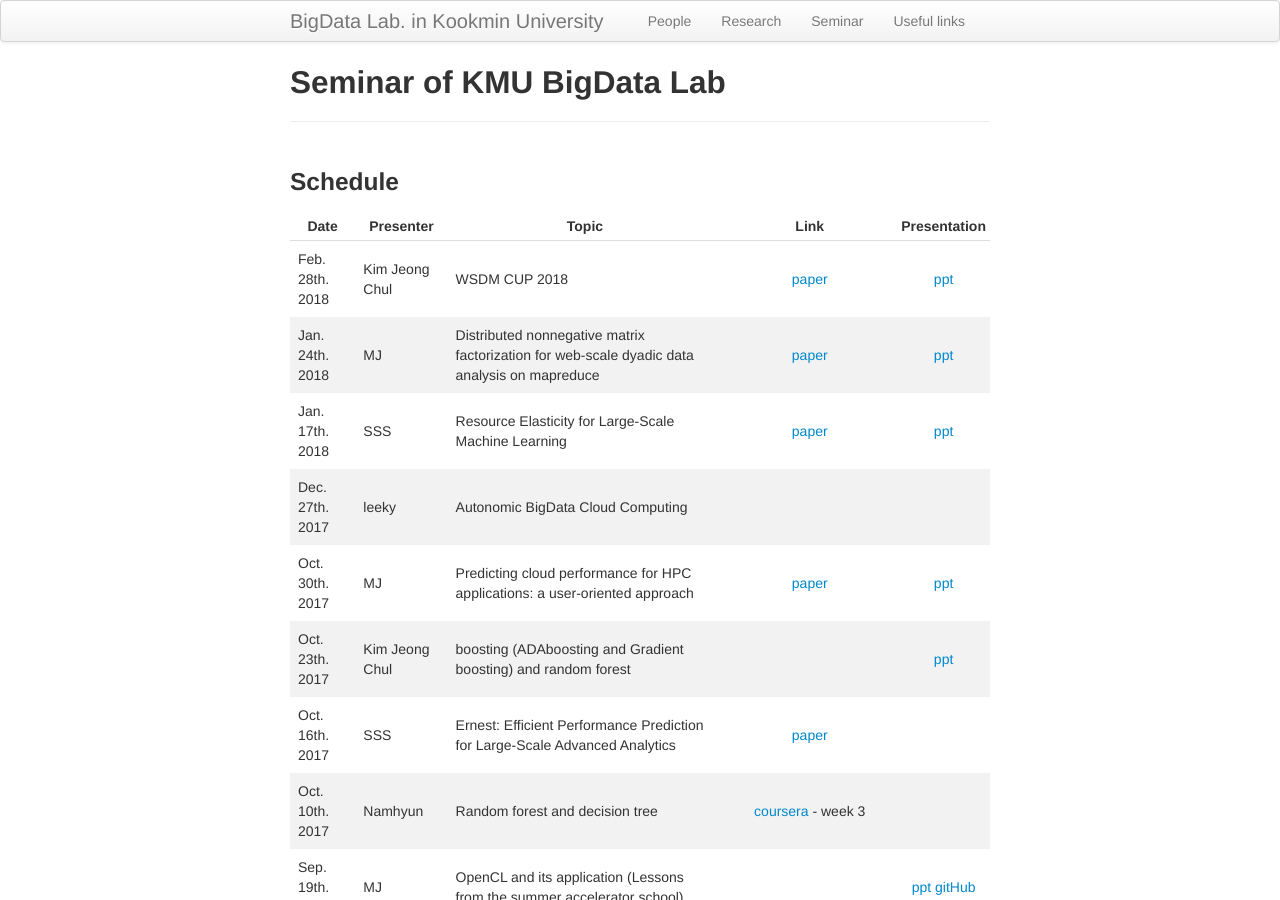
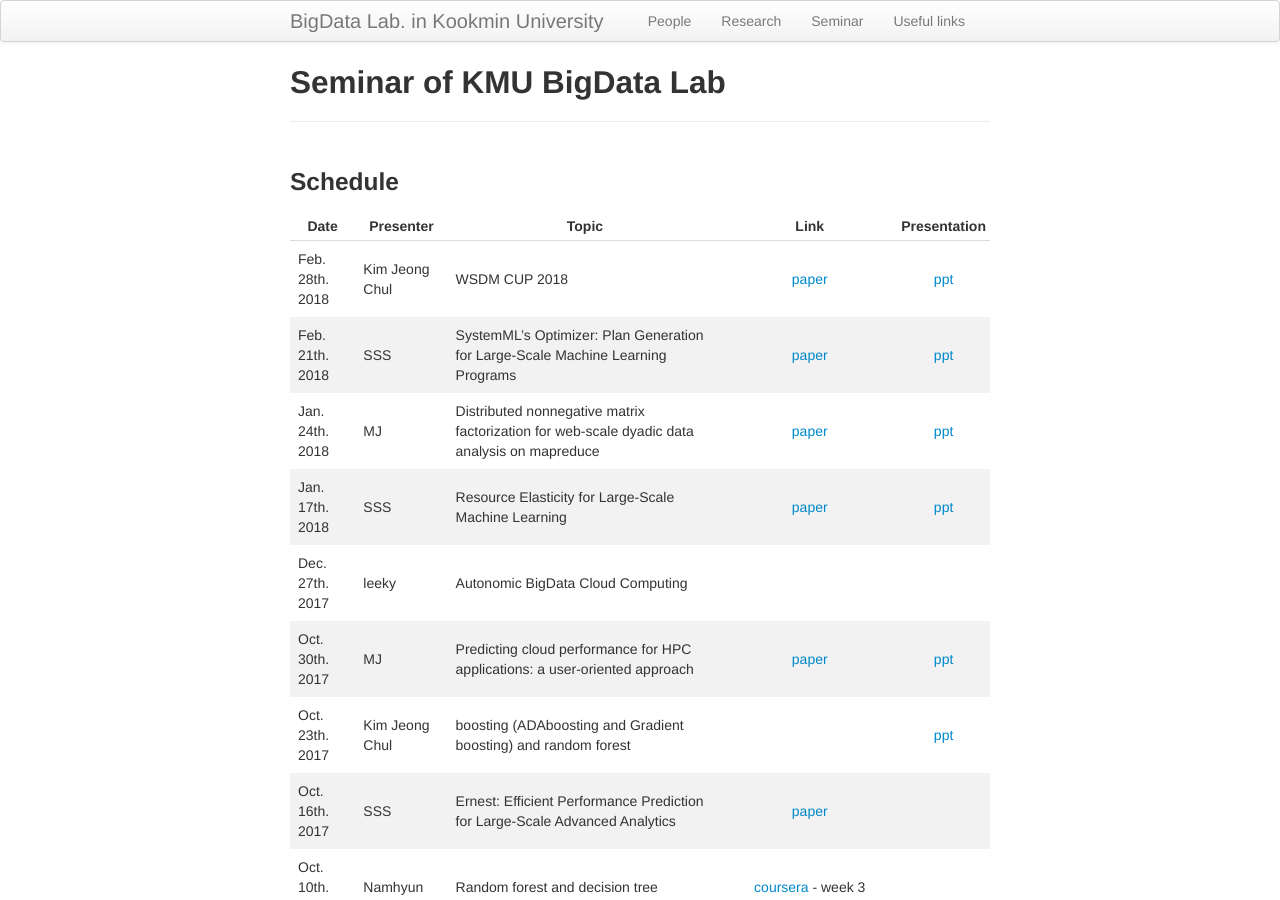
Before and after one commit to ddps-lab/kmu-bigdata.github.io, a Jekyll site: the page built from seminar/index.md, in a window 1280 px wide and 900 px high. Built offline with Jekyll 4.4.1, drawn with Linux system fonts in a browser that asks for light colours.

Commit message:
Update index.md

```diff
--- a/seminar/index.md
+++ b/seminar/index.md
@@ -10,6 +10,7 @@ description: Seminar schedule of BigData Lab  in KMU
 | Date | Presenter | Topic | Link | Presentation |
 |------|-----------|-------|:----:|:--------------: |
 | Feb. 28th. 2018 | Kim Jeong Chul | WSDM CUP 2018 | [paper](http://wsdm-cup-2018.kkbox.events/pdf/1_WSDM_Cup_Bing_Bai_Revised.pdf) | [ppt](https://docs.google.com/presentation/d/1d43-vbnGOM_ggKcexQUcpp8Wx6BXYc3GOlDEMeMuE_A/edit?usp=sharing) |
+| Feb. 21th. 2018 | SSS | SystemML’s Optimizer: Plan Generation for Large-Scale Machine Learning Programs | [paper](https://www.semanticscholar.org/paper/SystemML's-Optimizer%3A-Plan-Generation-for-Large-Sc-Boehm-Burdick/0a9da717999ba687bcbef86cbc996f4b7334f990) | [ppt](https://docs.google.com/presentation/d/1SZgo423bGi_6HeKkTQDmq95qw1TMXsvsvPHXhJSiV7Y/edit?usp=sharing) |
 | Jan. 24th. 2018 | MJ | Distributed nonnegative matrix factorization for web-scale dyadic data analysis on mapreduce | [paper](https://dl.acm.org/citation.cfm?id=1772760) | [ppt](https://docs.google.com/presentation/d/12TtK-bIJXoPCYn3Oj2mBDf5_GPqjBpfliy8IKUeH-B0/edit#slide=id.p3)|
 | Jan. 17th. 2018 | SSS | Resource Elasticity for Large-Scale Machine Learning | [paper](https://dl.acm.org/citation.cfm?id=2723372.2749432) | [ppt](https://docs.google.com/presentation/d/1_yZYrLxb7WlmHp2IfA4K8px3-hePIIfMOHKqy6BMnIU/edit?usp=sharing) |
 | Dec. 27th. 2017 | leeky | Autonomic BigData Cloud Computing | | |
```
